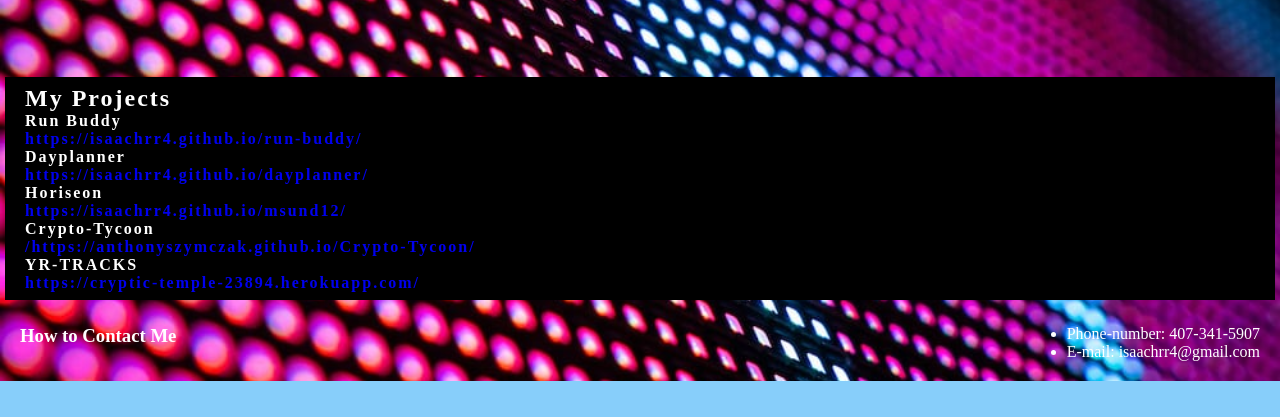
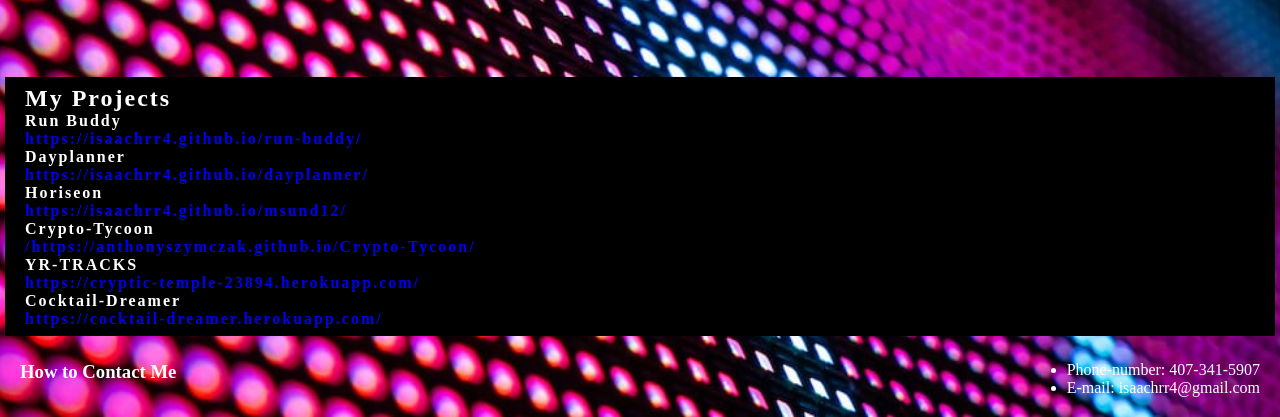
Before and after one commit to isaachrr4/welcometoforever, a plain HTML site: page index.html in a window 1280 px wide. Shown: the part 452-869 px from the top of the page. Before the commit the page ends 833 px from the top, so only its background shows below. Drawn offline with Linux system fonts and the light colour scheme.

Commit message:
final project

```diff
--- a/index.html
+++ b/index.html
@@ -65,6 +65,8 @@
             <a href="https://anthonyszymczak.github.io/Crypto-Tycoon/">/https://anthonyszymczak.github.io/Crypto-Tycoon/</a>
             <li>YR-TRACKS</li>
             <a href ="https://cryptic-temple-23894.herokuapp.com/">https://cryptic-temple-23894.herokuapp.com/</a>
+            <li>Cocktail-Dreamer</li>
+            <a href = "https://cocktail-dreamer.herokuapp.com/">https://cocktail-dreamer.herokuapp.com/</a>
 
 
             </strong>
```
